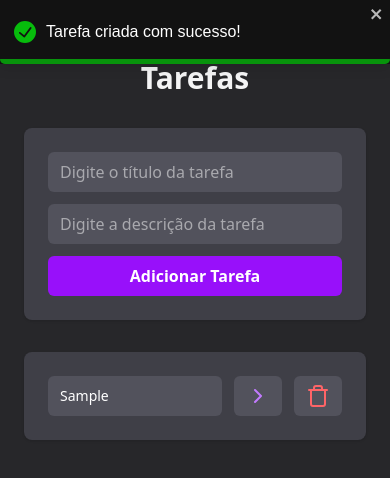
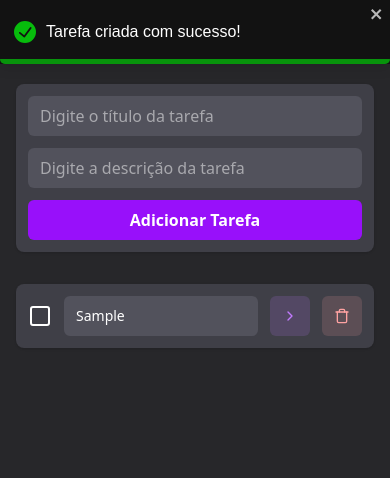
Before and after one commit to marcosprofile/gerenciador-de-tarefas, a React (Vite) app: page / in a window 390 px wide. Both pictures are taken after typing "Sample", "Sample" into the empty fields and a click on the button "Adicionar Tarefa". Shown: the top 478 px of the page. Built offline with nearby package versions, Linux system fonts and the light colour scheme.

Commit message:
feat: update

```diff
--- a/src/App.jsx
+++ b/src/App.jsx
@@ -39,7 +39,7 @@ function App() {
   }
 
   return (
-    <div className="w-full min-h-screen flex justify-center p-6 bg-zinc-800 text-white">
+    <div className="w-full min-h-screen flex justify-center p-4 md:p-6 bg-zinc-800 text-white">
       <div className="max-w-[500px] w-full flex flex-col gap-8">
         <h1 className="text-3xl text-zinc-100 font-bold text-center">Gerenciador de Tarefas</h1>
         <AddTask onAddTaskSubmit={onAddTaskSubmit} />
--- a/src/components/AddTask.jsx
+++ b/src/components/AddTask.jsx
@@ -6,7 +6,7 @@ export default function AddTask({ onAddTaskSubmit }) {
   const [description, setDescription] = useState('')
 
   return (
-    <div className="flex flex-col gap-3 p-6 bg-zinc-700 rounded-lg shadow">
+    <div className="flex flex-col gap-3 p-3 md:p-6 bg-zinc-700 rounded-lg shadow">
       <input
         type="text"
         className="bg-zinc-600 py-2 px-3 rounded-md focus:outline-0"
--- a/src/components/Tasks.jsx
+++ b/src/components/Tasks.jsx
@@ -1,4 +1,4 @@
-import { ChevronRight, Trash, Check } from 'lucide-react'
+import { ChevronRight, Trash, SquareCheck, Square } from 'lucide-react'
 import { useNavigate } from 'react-router-dom'
 import { toast } from 'react-toastify'
 
@@ -24,19 +24,21 @@ export default function Tasks({ tasks, onTaskClick, onDeleteTaskClick }) {
   }
 
   return (
-    <ul className="flex flex-col gap-3 p-6 bg-zinc-700 rounded-lg shadow">
+    <ul className="flex flex-col gap-3 p-3 md:p-6 bg-zinc-700 rounded-lg shadow">
       {tasks.map((task) => (
-        <li className="flex items-center gap-3" key={task.id}>
+        <li className="grid grid-cols-[24px_1fr_40px_40px] items-center gap-3" key={task.id}>
+          <button onClick={() => onTaskCompleted(task)} className="cursor-pointer">
+            {!task.isCompleted && <Square />}
+            {task.isCompleted && <SquareCheck />}
+          </button>
           <button
-            onClick={() => onTaskCompleted(task)}
-            className={`block text-sm md:text-base text-start bg-zinc-600 text-white py-2 px-3 rounded-md cursor-pointer transition-all active:scale-[.97] ${task.isCompleted && "line-through"} text-ellipsis overflow-hidden whitespace-nowrap grow min-h-10`}>
-            {task.isCompleted && <Check />}
-            {task.title}
+            className={`flex items-center gap-2 w-full overflow-hidden text-sm md:text-base text-start bg-zinc-600 text-white py-2 px-3 rounded-md ${task.isCompleted && "line-through"} min-h-10`}>
+            <span className="block text-ellipsis whitespace-nowrap overflow-hidden">{task.title}</span>
           </button>
-          <button className="whitespace-nowrap bg-zinc-600 text-purple-400 py-2 px-3 rounded-md cursor-pointer transition-all active:scale-[.97] flex-none min-h-10" onClick={() => onSeeDetailsClick(task)}>
+          <button className="flex items-center bg-purple-400/15 text-purple-400 py-2 px-3 rounded-md cursor-pointer transition-all active:scale-[.97] flex-none min-h-10" onClick={() => onSeeDetailsClick(task)}>
             <ChevronRight />
           </button>
-          <button className="whitespace-nowrap bg-zinc-600 text-red-400 py-2 px-3 rounded-md cursor-pointer transition-all active:scale-[.97] flex-none min-h-10" onClick={() => onTaskDelete(task)}
+          <button className="flex items-center bg-red-300/15 text-red-300 py-2 px-3 rounded-md cursor-pointer transition-all active:scale-[.97] flex-none min-h-10" onClick={() => onTaskDelete(task)}
           >
             <Trash />
           </button>
--- a/src/pages/TaskPage.jsx
+++ b/src/pages/TaskPage.jsx
@@ -8,7 +8,7 @@ export default function TaskPage() {
   const navigate = useNavigate()
 
   return (
-    <div className="w-full min-h-screen flex justify-center p-6 bg-zinc-800 text-white">
+    <div className="w-full min-h-screen flex justify-center p-4 md:p-6 bg-zinc-800 text-white">
       <div className="w-[500px] flex flex-col gap-8">
         <div className="grid grid-cols-3 items-center">
           <button className="cursor-pointer" onClick={() => navigate(-1)}>
@@ -21,7 +21,7 @@ export default function TaskPage() {
 
         <div className="w-full h-[1px] bg-zinc-700"></div>
 
-        <div className="flex flex-col gap-6 p-6 bg-zinc-700 rounded-lg">
+        <div className="flex flex-col gap-6 p-4 md:p-6 bg-zinc-700 rounded-lg">
           <h2 className="text-2xl text-zinc-100 font-bold text-center">{title}</h2>
           <p className="opacity-60">{description}</p>
         </div>
```
